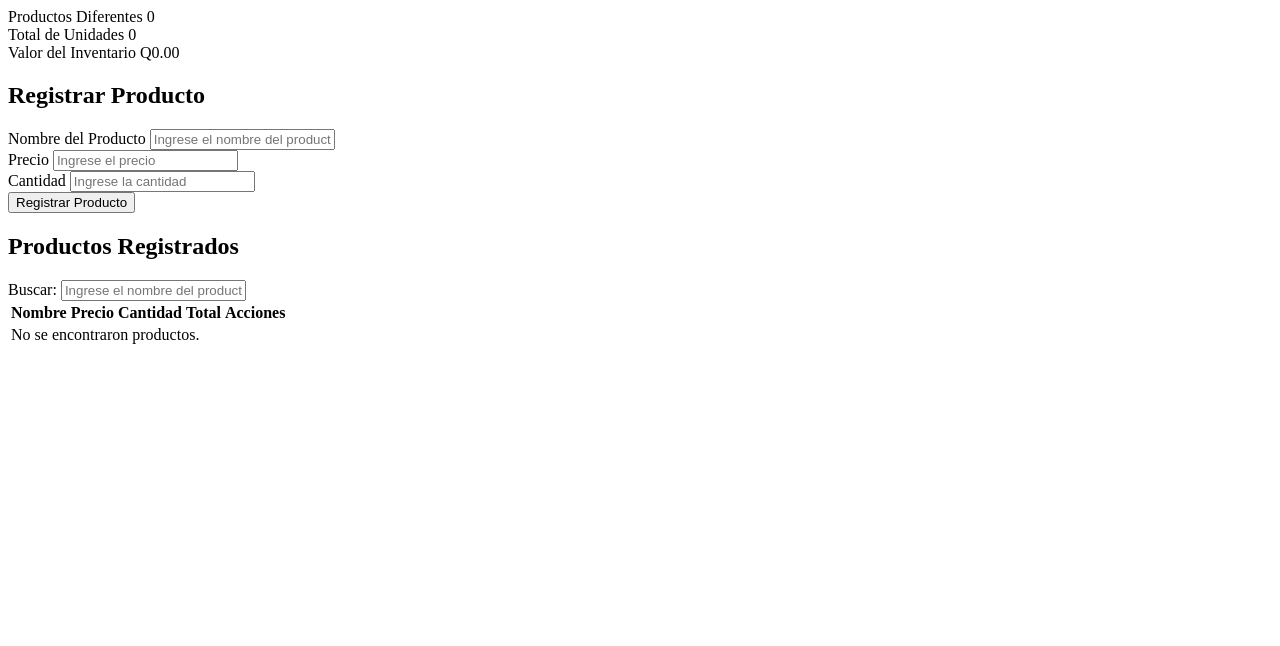
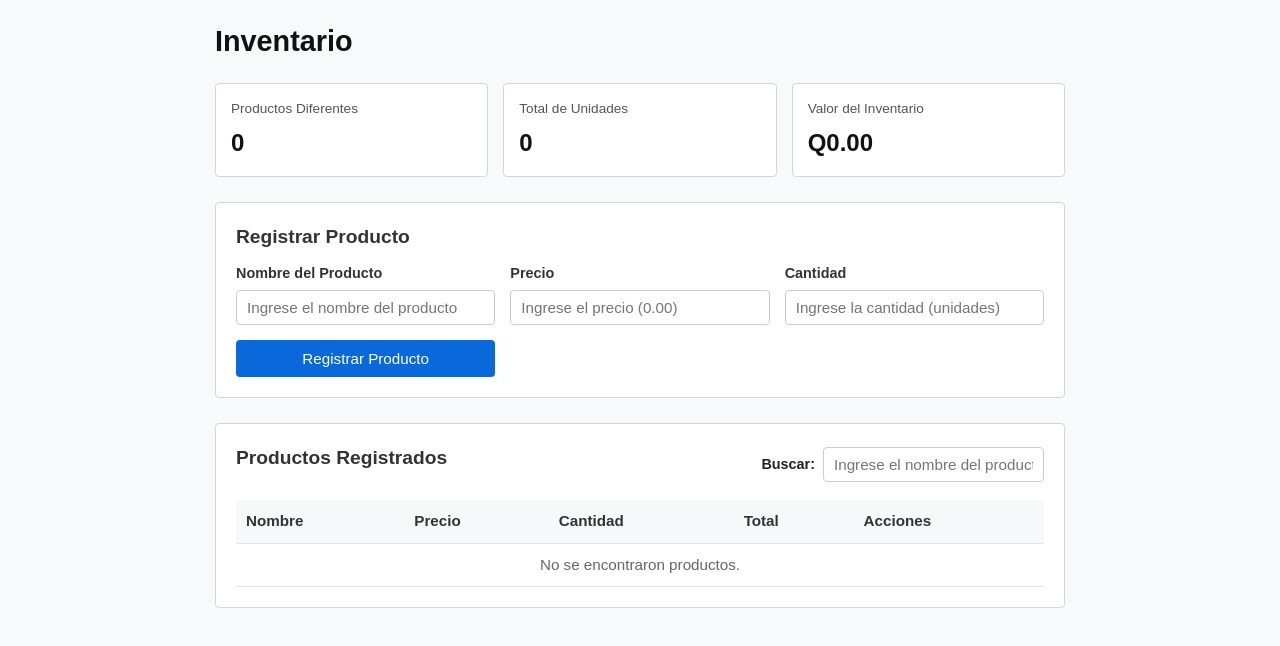
Before and after one commit to EduLz/EP_Inventario_Y_Reporte, a plain HTML site: page Ejercicio1/index.html in a window 1280 px wide. Drawn offline with Linux system fonts and the light colour scheme.

Commit message:
style: se agrega diseño a la pagina principal y se ajustan algunos campos de funcionalidad

```diff
--- a/Ejercicio1/app.js
+++ b/Ejercicio1/app.js
@@ -86,6 +86,7 @@ function crearTabla(){
         return;
     }
 
+    //generar cdada fila por separado y agregarla al cuerpo de la tabla
     listaParaMostrar.forEach(function(prod){
         const fila = document.createElement("tr");
         fila.innerHTML = `
@@ -93,7 +94,7 @@ function crearTabla(){
             <td>${formeatearMoneda(prod.precio)}</td>
             <td>${prod.cantidad}</td>
             <td>${formeatearMoneda(prod.precio * prod.cantidad)}</td>
-            <td><button class="btn btn-danger" onclick="eliminarProducto(${prod.id})">Eliminar</button></td>
+            <td><button class="boton-eliminar" onclick="eliminarProducto(${prod.id})">Eliminar</button></td>
         `;
         cuerpoTabla.appendChild(fila);
     });
--- a/Ejercicio1/index.html
+++ b/Ejercicio1/index.html
@@ -4,10 +4,12 @@
     <meta charset="UTF-8">
     <meta name="viewport" content="width=device-width, initial-scale=1.0">
     <title>Ejercicio 1</title>
+    <link rel="stylesheet" href="styles.css">
 </head>
 <body>
 
     <main class="contenedor">
+        <h1>Inventario</h1>
         <!-- Panel -->
         <section class="seccion-estadisticas">
             <div class="tarjetas-metricas">
@@ -29,7 +31,7 @@
         <!-- Formulario de registro -->
          <section class="seccion-formulario">
             <h2>Registrar Producto</h2>
-            <div id="mensaje-error" class="mensaje-error"></div>
+            <div id="mensaje-error" class="error-texto"></div>
 
             <form id="formulario-producto">
                 <div class="grupo-campo">
@@ -39,12 +41,12 @@
 
                 <div class="grupo-campo">
                     <label for="campo-precio">Precio</label>
-                    <input type="number" id="campo-precio" placeholder="Ingrese el precio">
+                    <input type="number" step ="0.01" min="0.01" id="campo-precio" placeholder="Ingrese el precio (0.00)">
                 </div>
 
                 <div class="grupo-campo">
                     <label for="campo-cantidad">Cantidad</label>
-                    <input type="number" id="campo-cantidad" placeholder="Ingrese la cantidad">
+                    <input type="number" step="1" min="1" id="campo-cantidad" placeholder="Ingrese la cantidad (unidades)">
                 </div>
 
                 <button type="submit" id="boton-registrar" class="boton-primario">Registrar Producto</button>
@@ -61,7 +63,7 @@
                 </div>
             </div>
 
-            <table id="tabla-productos">
+            <table id="tabla-productos" class="tabla-datos">
                 <thead>
                     <tr>
                         <th>Nombre</th>
--- a/Ejercicio1/styles.css
+++ b/Ejercicio1/styles.css
@@ -0,0 +1,200 @@
+* {
+  box-sizing: border-box;
+  margin: 0;
+  padding: 0;
+}
+
+body {
+  font-family: Arial, Helvetica, sans-serif;
+  background-color: #f7f9fa;
+  color: #222222;
+  line-height: 1.5;
+  padding: 20px;
+}
+
+.contenedor {
+  max-width: 850px;
+  margin: 0 auto;
+}
+
+h1 {
+  font-size: 1.8rem;
+  margin-bottom: 20px;
+  color: #111111;
+}
+
+h2 {
+  font-size: 1.2rem;
+  margin-bottom: 12px;
+  color: #333333;
+}
+
+/* 1. Panel de Estadísticas (Tarjetas Simples) */
+.seccion-estadisticas {
+  display: flex;
+  gap: 15px;
+  margin-bottom: 25px;
+  flex-wrap: wrap;
+}
+
+.tarjetas-metricas {
+  flex: 1;
+  min-width: 180px;
+  background-color: #ffffff;
+  border: 1px solid #d0d7de;
+  border-radius: 4px;
+  padding: 15px;
+}
+
+.metricas-etiqueta {
+  display: block;
+  font-size: 0.85rem;
+  color: #555555;
+  margin-bottom: 5px;
+}
+
+.metricas-valor {
+  display: block;
+  font-size: 1.5rem;
+  font-weight: bold;
+  color: #111111;
+}
+
+/* 2. Sección del Formulario */
+.seccion-formulario {
+  background-color: #ffffff;
+  border: 1px solid #d0d7de;
+  border-radius: 4px;
+  padding: 20px;
+  margin-bottom: 25px;
+}
+
+#formulario-producto {
+  display: grid;
+  grid-template-columns: repeat(auto-fit, minmax(200px, 1fr));
+  gap: 15px;
+  align-items: flex-end;
+}
+
+.grupo-campo {
+  display: flex;
+  flex-direction: column;
+}
+
+.grupo-campo label {
+  font-size: 0.9rem;
+  font-weight: bold;
+  margin-bottom: 5px;
+  color: #333333;
+}
+
+input[type="text"],
+input[type="number"] {
+  padding: 8px 10px;
+  border: 1px solid #cccccc;
+  border-radius: 4px;
+  font-size: 0.95rem;
+}
+
+input[type="text"]:focus,
+input[type="number"]:focus {
+  outline: none;
+  border-color: #0969da;
+}
+
+/* Mensajes de error */
+.error-texto {
+  display: none;
+  background-color: #ffebe9;
+  color: #cf222e;
+  border: 1px solid #ff8182;
+  padding: 8px 12px;
+  border-radius: 4px;
+  font-size: 0.9rem;
+  margin-bottom: 15px;
+}
+
+/* 3. Botones */
+button {
+  padding: 9px 16px;
+  font-size: 0.95rem;
+  border-radius: 4px;
+  cursor: pointer;
+  border: 1px solid transparent;
+  font-weight: normal;
+}
+
+.boton-primario {
+  background-color: #0969da;
+  color: #ffffff;
+}
+
+.boton-primario:hover {
+  background-color: #0752a7;
+}
+
+.boton-eliminar {
+  background-color: #cf222e;
+  color: #ffffff;
+  padding: 5px 10px;
+  font-size: 0.85rem;
+}
+
+.boton-eliminar:hover {
+  background-color: #a40e26;
+}
+
+/* 4. Tabla y Búsqueda */
+.seccion-tabla {
+  background-color: #ffffff;
+  border: 1px solid #d0d7de;
+  border-radius: 4px;
+  padding: 20px;
+}
+
+.cabecera-tabla {
+  display: flex;
+  justify-content: space-between;
+  align-items: center;
+  margin-bottom: 15px;
+  flex-wrap: wrap;
+  gap: 10px;
+}
+
+.grupo-busqueda {
+  display: flex;
+  align-items: center;
+  gap: 8px;
+}
+
+.grupo-busqueda label {
+  font-size: 0.9rem;
+  font-weight: bold;
+}
+
+.tabla-datos {
+  width: 100%;
+  border-collapse: collapse;
+  text-align: left;
+}
+
+.tabla-datos th,
+.tabla-datos td {
+  padding: 10px;
+  border-bottom: 1px solid #e1e4e8;
+  font-size: 0.95rem;
+}
+
+.tabla-datos th {
+  background-color: #f6f8fa;
+  color: #333333;
+}
+
+.tabla-datos tbody tr:hover {
+  background-color: #f9f9f9;
+}
+
+.texto-centrado {
+  text-align: center;
+  color: #666666;
+}
```
